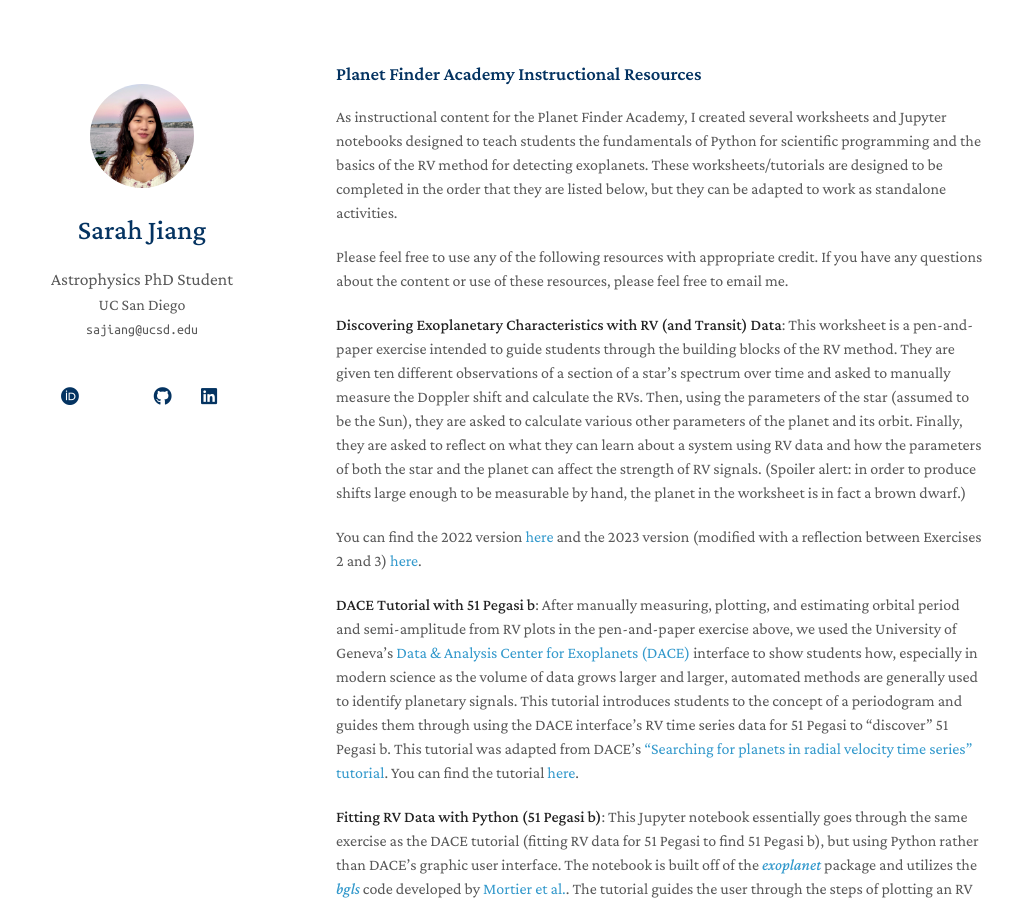
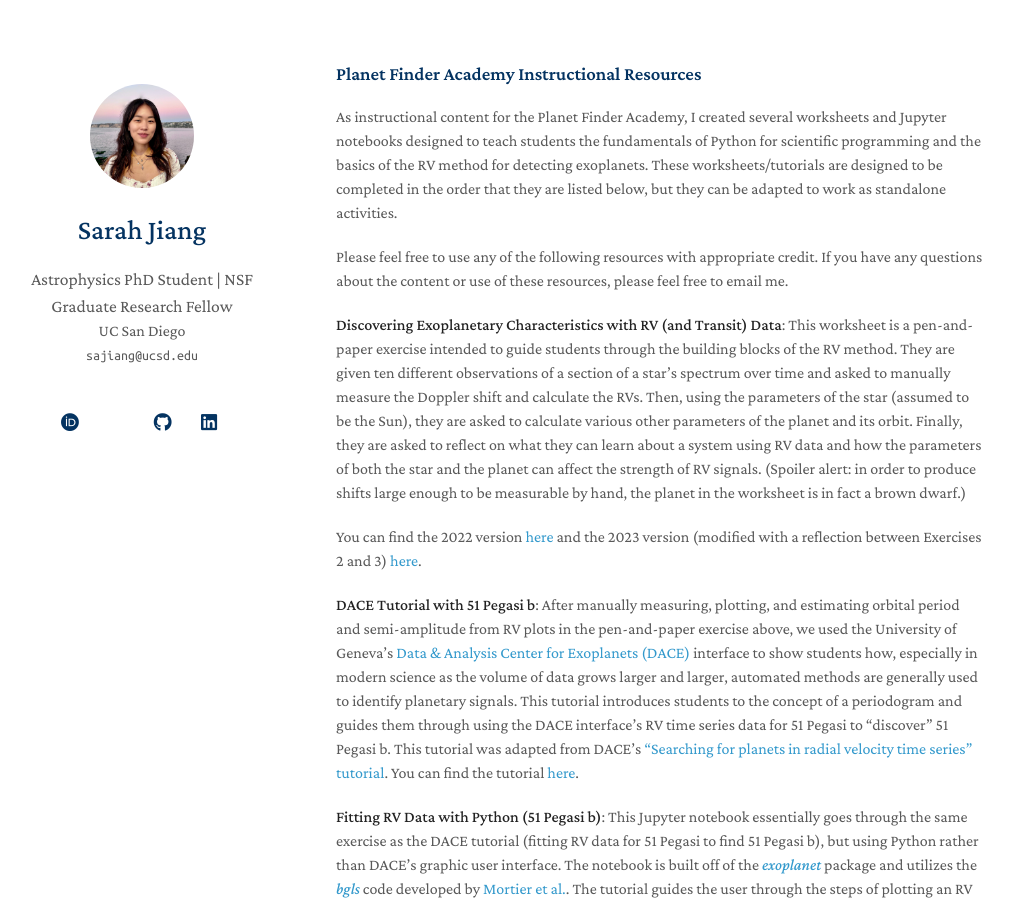
Before and after one commit to sarahxj/sarahxj.github.io, a Jekyll site: the page built from pfa.md, in a window 1280 px wide and 900 px high. Shown: the whole window, without its empty margins (134-1147 px from the left). Built offline with Jekyll 4.4.1, drawn with Linux system fonts in a browser that asks for light colours; nearby versions of some CDN libraries; a style sheet for code colours, icons or effects is not loaded; our own code applies the rules of GitHub Pages for plain Markdown files.

Commit message:
Update _config.yml

```diff
--- a/_config.yml
+++ b/_config.yml
@@ -1,6 +1,6 @@
 # Basic Information
 title: Sarah Jiang
-position: Astrophysics PhD Student
+position: Astrophysics PhD Student | NSF Graduate Research Fellow
 affiliation: UC San Diego
 email: sajiang@ucsd.edu
 
@@ -13,7 +13,7 @@
 # Links
 # If you don't need one of them, you may delete the corresponding line.
 orcid: https://orcid.org/0000-0002-4406-2727
-cv_link: assets/files/curriculum_vitae.pdf
+cv_link: assets/files/Sarah_Jiang_CV_Public_Sep_2025.pdf
 github_link: https://github.com/sarahxj
 linkedin: https://www.linkedin.com/in/sarah-jiang-909230177/
 
```
